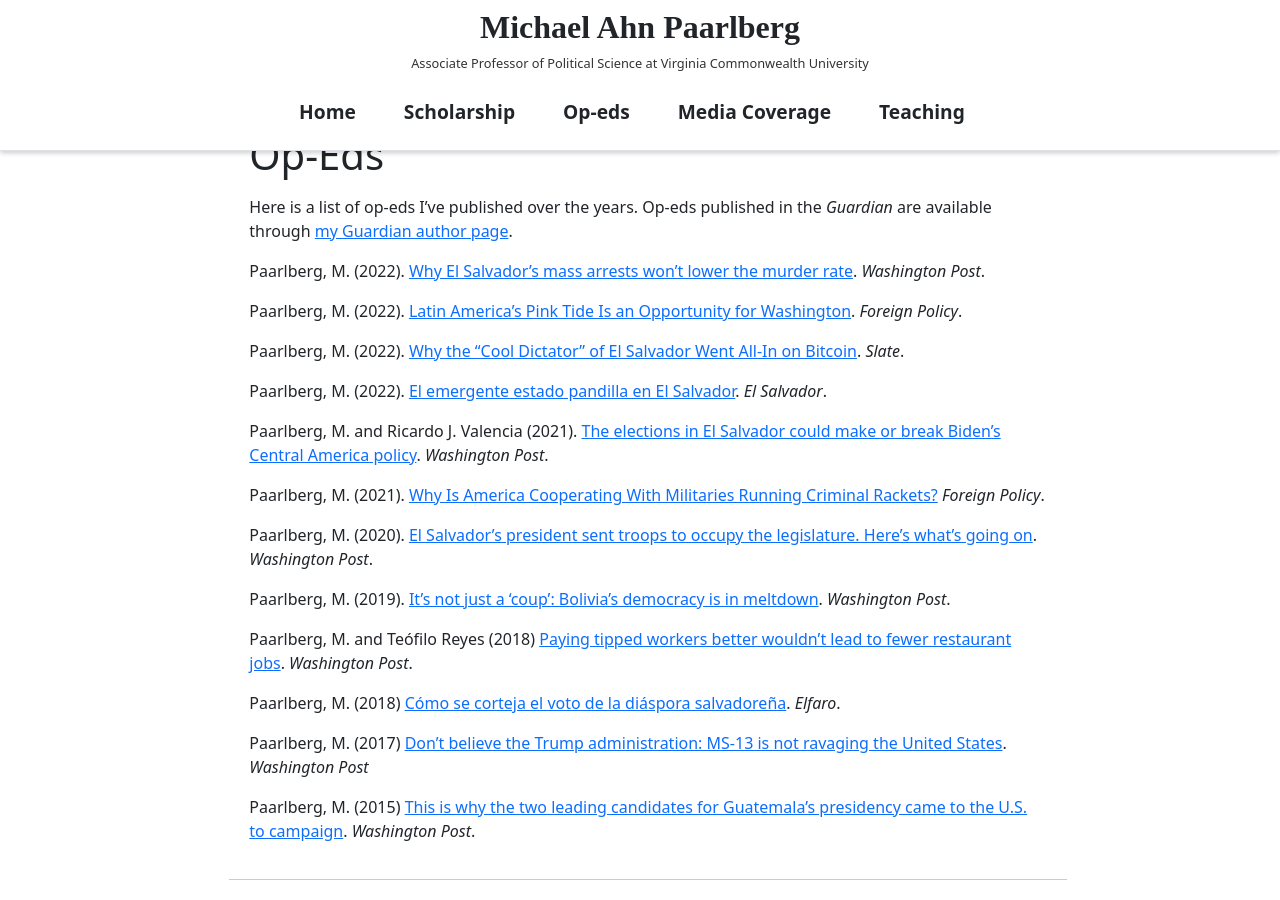
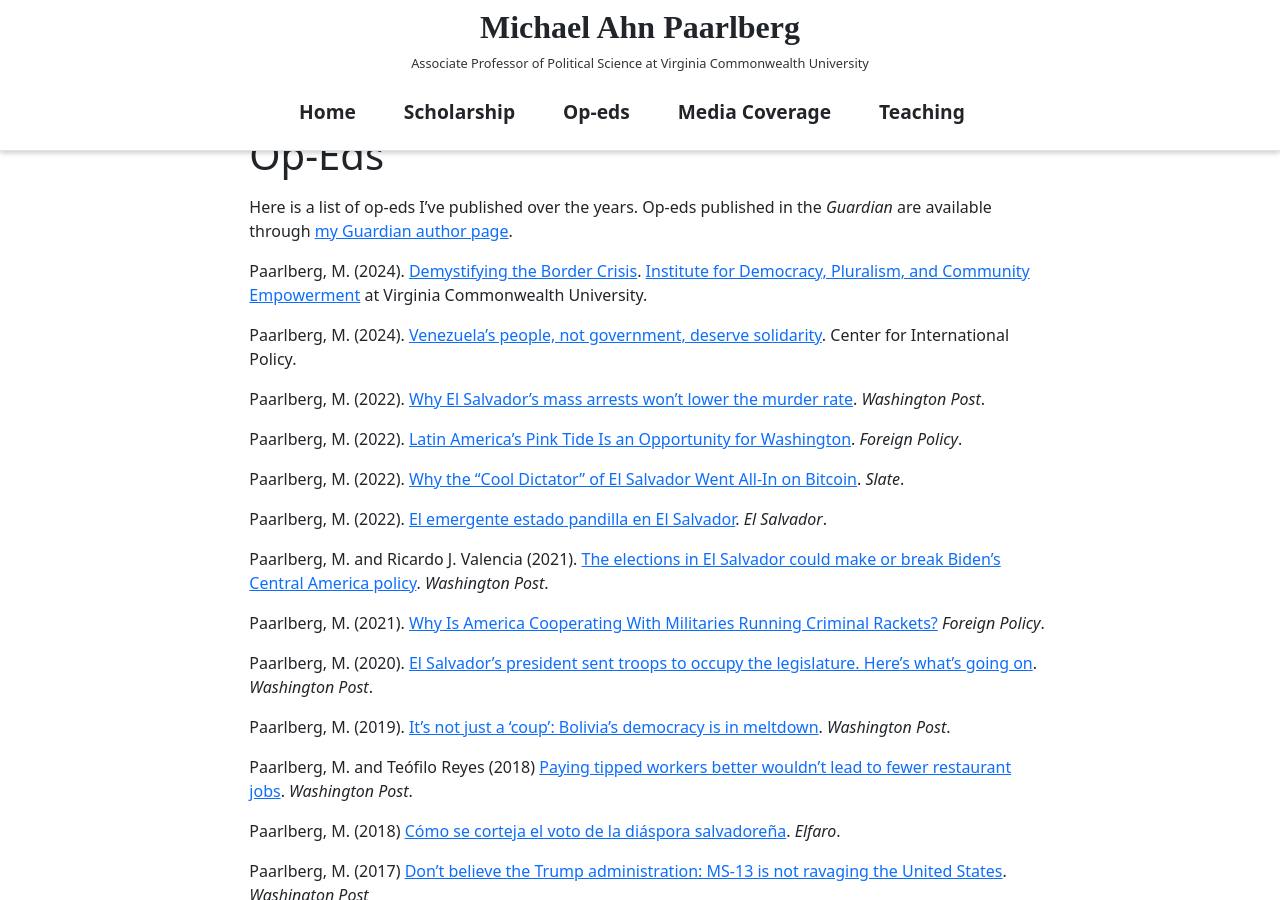
Before and after one commit to RelevantResearch/michael-paarlberg, a Jekyll site: the page built from _pages/home.md, in a window 1280 px wide and 900 px high, scrolled down 2485 px. Built offline with Jekyll 4.4.1, drawn with Linux system fonts in a browser that asks for light colours.

Commit message:
Update opeds.md

```diff
--- a/_includes/opeds.md
+++ b/_includes/opeds.md
@@ -1,4 +1,8 @@
 Here is a list of op-eds I've published over the years. Op-eds published in the <i>Guardian</i> are available through [my Guardian author page](https://www.theguardian.com/profile/michael-paarlberg).
+
+Paarlberg, M. (2024). [Demystifying the Border Crisis](https://idpce.vcu.edu/news/newsroom/idpce-news/demystifying-the-border-crisis.html). [Institute for Democracy, Pluralism, and Community Empowerment](https://idpce.vcu.edu/) at Virginia Commonwealth University.
+
+Paarlberg, M. (2024). [Venezuela’s people, not government, deserve solidarity](https://internationalpolicy.org/publications/venezuelas-people-not-government-deserve-solidarity/). Center for International Policy.
 
 Paarlberg, M. (2022). [Why El Salvador’s mass arrests won’t lower the murder rate](https://www.washingtonpost.com/politics/2022/07/11/bukele-el-salvador-homicides-gangs-ms-13-barrio-18/). _Washington Post_.
 
```
